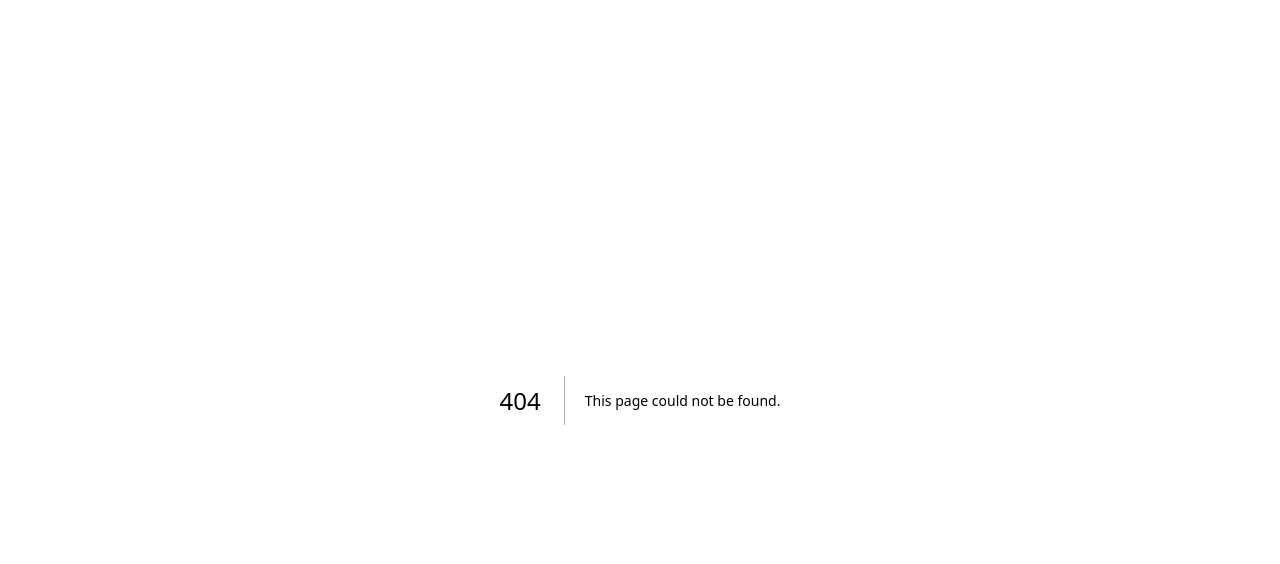
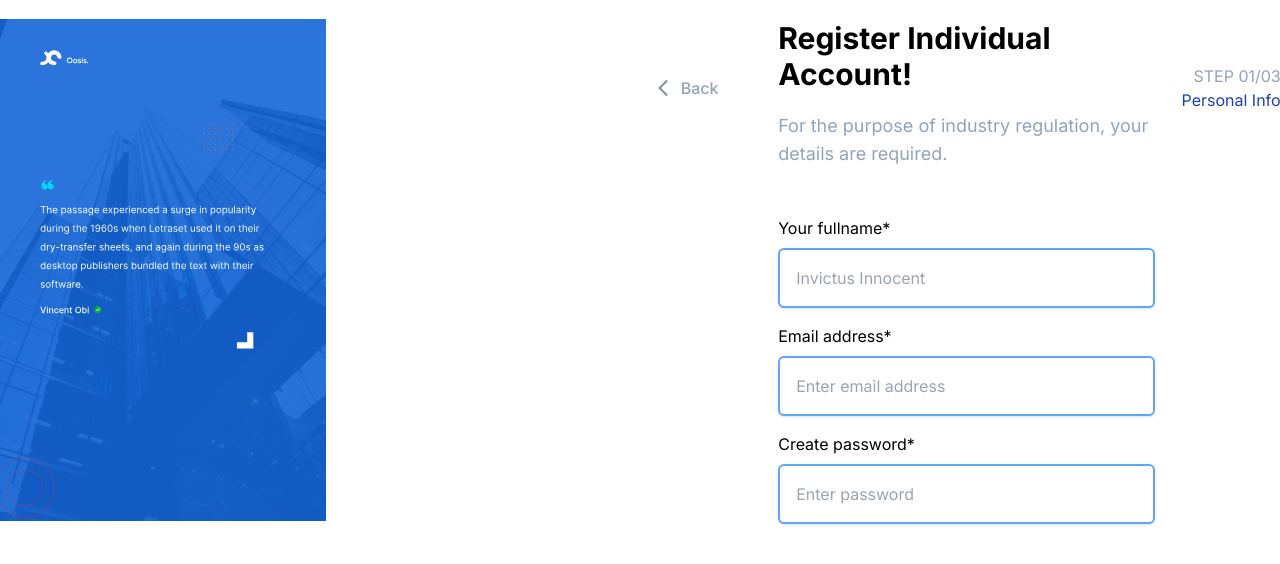
Before and after one commit to Parikhit/Oasis-Registration-Onboard-Design, a Next.js app: page /register in a window 1280 px wide. Before the commit this address had no page. Shown: the top 564 px of the page. Built offline with nearby package versions, Linux system fonts and the light colour scheme.

Commit message:
Adding Register page

```diff
--- a/app/globals.css
+++ b/app/globals.css
@@ -6,7 +6,6 @@ body {
     margin: 0;
     padding: 0;
     box-sizing: border-box;
-    width: 100%;
+    max-width: 1440px;
     height: 100vh;
-    font-family: Inter;
 }
--- a/app/page.js
+++ b/app/page.js
@@ -1,7 +1,7 @@
 import Link from 'next/link';
 
 import BannerBackground from '@/components/banner-bg/banner-bg.component';
-import AccountType from '@/components/account-type/account-type.component';
+import AccountType from '@/components/account-category/account-category.component';
 
 export default function Home() {
     return (
@@ -15,12 +15,7 @@ export default function Home() {
                     Sign In
                 </Link>
             </p>
-            <section className='w-1/2'>
-                <header className='text-2xl font-bold'>Join Us!</header>
-                <p className='text-lg text-slate-400 font-normal'>
-                    To begin this journey, tell us what type of <br />
-                    account you’d be opening.
-                </p>
+            <section className='w-3/4 m-auto'>
                 <AccountType />
             </section>
         </main>
--- /dev/null
+++ b/app/register/page.js
@@ -0,0 +1,71 @@
+import BannerBackground from '@/components/banner-bg/banner-bg.component';
+import BackButton from '@/components/go-back-button/back-button.component';
+
+const RegisterPage = () => {
+    return (
+        <main className='flex items-center justify-between'>
+            <div>
+                <BannerBackground />
+            </div>
+
+            <div className='w-1/2'>
+                <div className='w-1/2 flex items-center justify-between absolute top-16'>
+                    <div>
+                        <BackButton />
+                    </div>
+                    <div>
+                        <p className='mx-3 text-base text-slate-400 font-normal'>STEP 01/03</p>
+                        <p className='text-base text-blue-800'>Personal Info.</p>
+                    </div>
+                </div>
+                <section className='mx-auto flex flex-col items-center justify-center'>
+                    <header className='w-3/5 text-3xl my-5 font-bold'>
+                        Register Individual Account!
+                    </header>
+                    <p className='w-3/5 text-lg text-slate-400 font-normal'>
+                        For the purpose of industry regulation, your <br /> details are required.
+                    </p>
+                    <form className='w-3/5 mt-8' action=''>
+                        <div>
+                            <p className='flex flex-col my-4'>
+                                <label htmlFor='name'>Your fullname*</label>
+                                <input
+                                    type='text'
+                                    name='name'
+                                    required
+                                    placeholder='Invictus Innocent'
+                                    className='border-2 rounded-md border-blue-400 shadow p-4 mt-2'
+                                />
+                            </p>
+
+                            <p className='flex flex-col my-4'>
+                                <label htmlFor='email'>Email address*</label>
+                                <input
+                                    type='email'
+                                    name='email'
+                                    required
+                                    placeholder='Enter email address'
+                                    className='border-2 rounded-md border-blue-400 shadow p-4 mt-2'
+                                />
+                            </p>
+
+                            <p className='flex flex-col my-4'>
+                                <label htmlFor='password'>Create password*</label>
+                                <input
+                                    type='password'
+                                    name='password'
+                                    minlength='8'
+                                    required
+                                    placeholder='Enter password'
+                                    className='border-2 rounded-md border-blue-400 shadow p-4 mt-2'
+                                />
+                            </p>
+                        </div>
+                    </form>
+                </section>
+            </div>
+        </main>
+    );
+};
+
+export default RegisterPage;
--- /dev/null
+++ b/components/account-category/account-category.component.jsx
@@ -0,0 +1,50 @@
+import Image from 'next/image';
+import Link from 'next/link';
+
+import AccountLogo from '../account-logo/account-logo.component';
+
+import IndividualLogo from '@/public/logo-Image/IndividualUser.svg';
+import BusinessLogo from '@/public/logo-Image/BusinessUser.svg';
+
+import ArrowRight from '@/public/arrow-right.svg';
+
+const AccountCategory = () => {
+    return (
+        <>
+            <header className='text-3xl my-5 font-bold'>Join Us!</header>
+            <p className='text-lg text-slate-400 font-normal'>
+                To begin this journey, tell us what type of account you’d be opening.
+            </p>
+            <Link
+                href='/register'
+                className='flex justify-around items-center bg-gray-100 my-6 border-2 rounded-md border-blue-400 shadow'
+            >
+                <AccountLogo image={IndividualLogo} type='user' />
+                <div>
+                    <h1 className='text-base font-medium'>Individual</h1>
+                    <p className='text-sm font-normal text-slate-400'>
+                        Personal account to manage all your <br />
+                        activities.
+                    </p>
+                </div>
+                <div className='mx-10'>
+                    <Image priority src={ArrowRight} alt='arrow-right' />
+                </div>
+            </Link>
+            <Link
+                href='/'
+                className='flex items-center px-1 bg-gray-100 my-6 border-2 rounded-md border-blue-400 shadow'
+            >
+                <AccountLogo image={BusinessLogo} type='business' />
+                <div className='px-1'>
+                    <h1 className='text-base font-medium mx-10'>Business</h1>
+                    <p className='text-sm font-normal text-slate-400 mx-10'>
+                        Own or belong to a company, this is for you.
+                    </p>
+                </div>
+            </Link>
+        </>
+    );
+};
+
+export default AccountCategory;
--- a/components/account-type/account-type.component.jsx
+++ b/components/account-type/account-type.component.jsx
@@ -1,42 +1,14 @@
-import Image from 'next/image';
-import Link from 'next/link';
-
-import AccountLogo from '../account-logo/account-logo.component';
-
-import IndividualLogo from '@/public/logo-Image/IndividualUser.svg';
-import BusinessLogo from '@/public/logo-Image/BusinessUser.svg';
-
-import ArrowRight from '@/public/arrow-right.svg';
+import AccountCategory from '../account-category/account-category.component';
 
 const AccountType = () => {
     return (
         <>
-            <Link
-                href='/'
-                className='flex justify-around items-center bg-gray-100 my-6 border-2 rounded-md'
-            >
-                <AccountLogo image={IndividualLogo} type='user' />
-                <div>
-                    <h1 className='text-base font-medium'>Individual</h1>
-                    <p className='text-sm font-normal text-slate-400'>
-                        Personal account to manage all your <br />
-                        activities.
-                    </p>
-                </div>
-                <div className='mx-10'>
-                    <Image priority src={ArrowRight} alt='arrow-right' />
-                </div>
-            </Link>
-            <Link
-                href='/'
-                className='flex justify-center items-center bg-gray-100 my-6 border-2 rounded-md'
-            >
-                <AccountLogo image={BusinessLogo} type='business' />
-                <div>
-                    <h1>Business</h1>
-                    <p>Own or belong to a company, this is for you.</p>
-                </div>
-            </Link>
+            <header className='text-3xl my-5 font-bold'>Join Us!</header>
+            <p className='text-lg text-slate-400 font-normal'>
+                To begin this journey, tell us what type of <br />
+                account you’d be opening.
+            </p>
+            <AccountCategory />
         </>
     );
 };
--- a/components/banner-bg/banner-bg.component.jsx
+++ b/components/banner-bg/banner-bg.component.jsx
@@ -8,9 +8,9 @@ const BannerBackground = () => {
             <Image
                 priority
                 src={BgImage}
+                width={`${50}%`}
+                height={`${100}vh`}
                 alt='Background Image'
-                width={`${45}%`}
-                height={`${100}vh`}
             />
         </>
     );
--- /dev/null
+++ b/components/go-back-button/back-button.component.jsx
@@ -0,0 +1,21 @@
+'use client';
+
+import { useRouter } from 'next/navigation';
+import Image from 'next/image';
+
+import BackBtn from '@/public/back-arrow/arrow_back.svg';
+
+const BackButton = () => {
+    const router = useRouter();
+    return (
+        <button
+            className='flex items-center justify-center text-base text-slate-400 font-medium'
+            onClick={() => router.back()}
+        >
+            <Image src={BackBtn} alt='go-back' />
+            <p className='px-2 '> Back</p>
+        </button>
+    );
+};
+
+export default BackButton;
--- /dev/null
+++ b/components/register-form/register-form.component.jsx
@@ -0,0 +1,7 @@
+import React from 'react';
+
+const RegisterForm = () => {
+    return <div>register-form.component</div>;
+};
+
+export default RegisterForm;
```
Also changed, not shown: public/back-arrow/arrow_back.svg (added).
